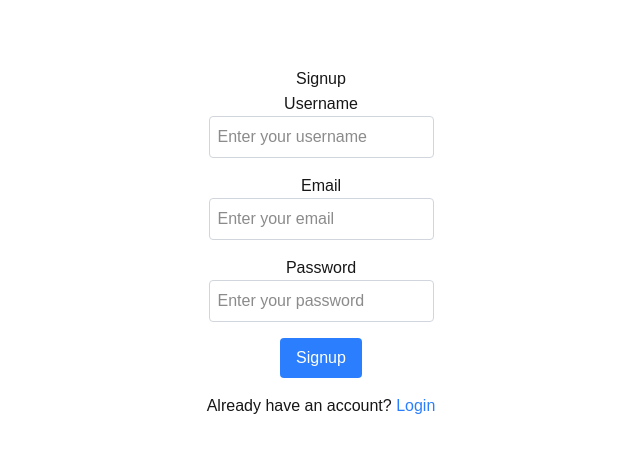
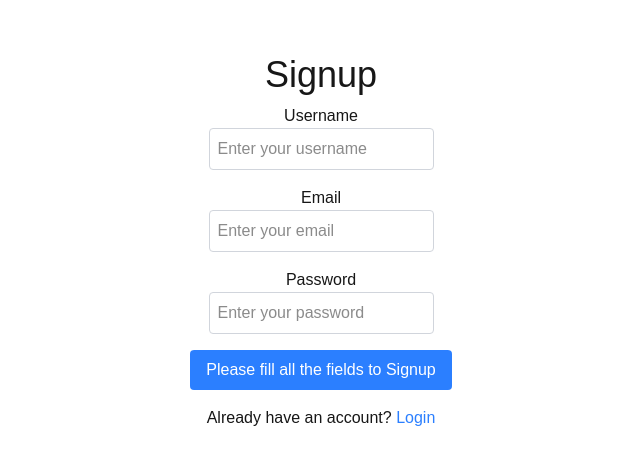
Before and after one commit to hassan1818/Next.js-Authentication, a Next.js app: page /signup in a window 1280 px wide. Shown: the part 158-622 px from the top of the page, without its empty margins (319-959 px from the left). Built offline with nearby package versions, Linux system fonts and the light colour scheme.

Commit message:
added signup route for user in front-end

```diff
--- a/src/app/signup/page.tsx
+++ b/src/app/signup/page.tsx
@@ -1,20 +1,53 @@
 "use client";
 import Link from "next/link";
-import React, { useState } from "react";
+import React, { useEffect, useState } from "react";
 import { useRouter } from "next/navigation";
-import { axios } from "axios";
+import axios  from "axios";
+import toast from "react-hot-toast";
 
 export default function SignupPage() {
+  const router = useRouter();
+
   const [user, setUser] = useState({
     email: "",
     password: "",
     username: "",
   });
 
-  const onSignup = async () => {};
+  const [buttonDisabled, setButtonDisabled] = useState(false);
+  const [loading, setLoading] = useState(false);
+
+  const onSignup = async () => {
+    try {
+      setLoading(true);
+      const response = await axios.post("/api/users/signup", user);
+      console.log("Signup success", response.data);
+      toast.success("Signup successful");
+      router.push("/login");
+
+    } catch (error:unknown) {
+     if(error instanceof Error) {
+       console.log("Signup failed", error.message);
+
+       toast.error(error.message);
+     }
+    }
+    finally{
+      setLoading(false);
+    }
+  };
+
+  useEffect(() => {
+    if(user.email.length > 0 && user.password.length > 0 && user.username.length > 0) {
+      setButtonDisabled(false);
+    } else {
+      setButtonDisabled(true);
+    }
+  }, [user]);
+
   return (
     <div className="flex flex-col justify-center items-center min-h-screen py-2">
-      <h1>Signup</h1>
+      <h1 className="text-4xl mb-2">{loading ? "Processing": "Signup"}</h1>
       <hr />
       <label htmlFor="username">Username</label>
       <input
@@ -50,7 +83,7 @@ export default function SignupPage() {
         onClick={onSignup}
         className="bg-blue-500 text-white px-4 py-2 rounded hover:bg-blue-600"
       >
-        Signup
+        {buttonDisabled ? "Please fill all the fields to Signup" : "Signup"}
       </button>
 
       <Link href="/login" className="mt-4 ">
```
